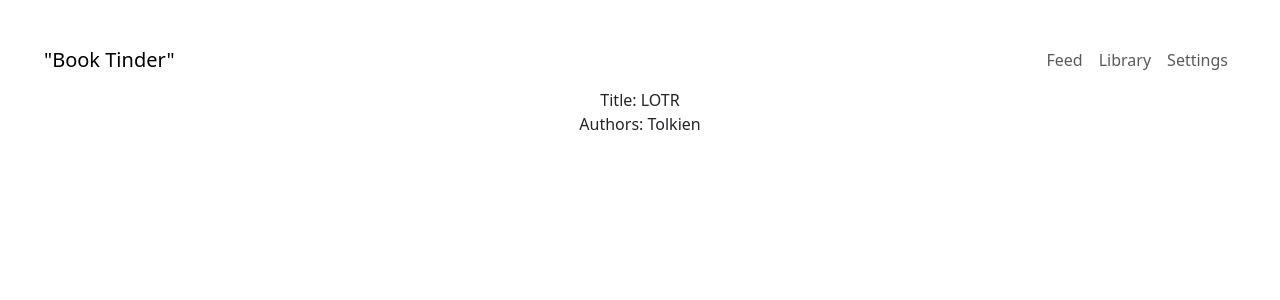
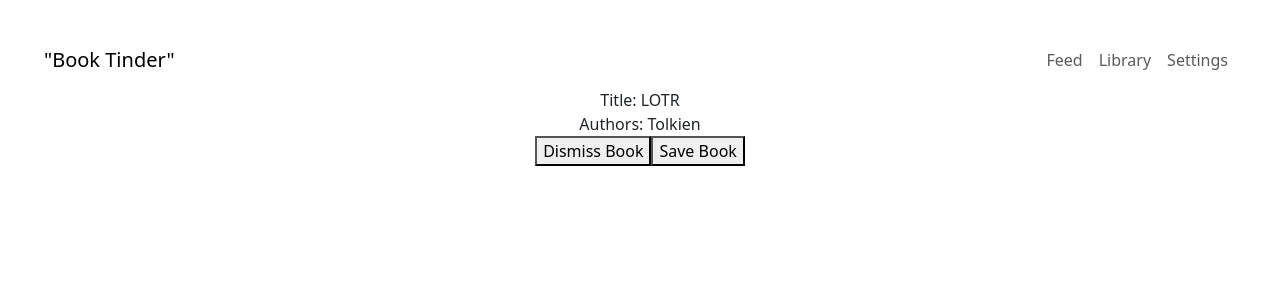
Before and after one commit to noah-10/CoverToCover, a React (Vite) app in the folder client/: page /feed in a window 1280 px wide. Shown: the top 300 px of the page. Built offline with nearby package versions, Linux system fonts and the light colour scheme.

Commit message:
add buttons to dismiss and save the book

```diff
--- a/client/src/components/FeedItem.jsx
+++ b/client/src/components/FeedItem.jsx
@@ -3,6 +3,8 @@ const FeedItem = ({ feedItem } ) => {
         <>
             <div>Title: {feedItem.title}</div>
             <div>Authors: {feedItem.authors}</div>
+            <button>Dismiss Book</button>
+            <button>Save Book</button>
         </>
     )
 }
```
